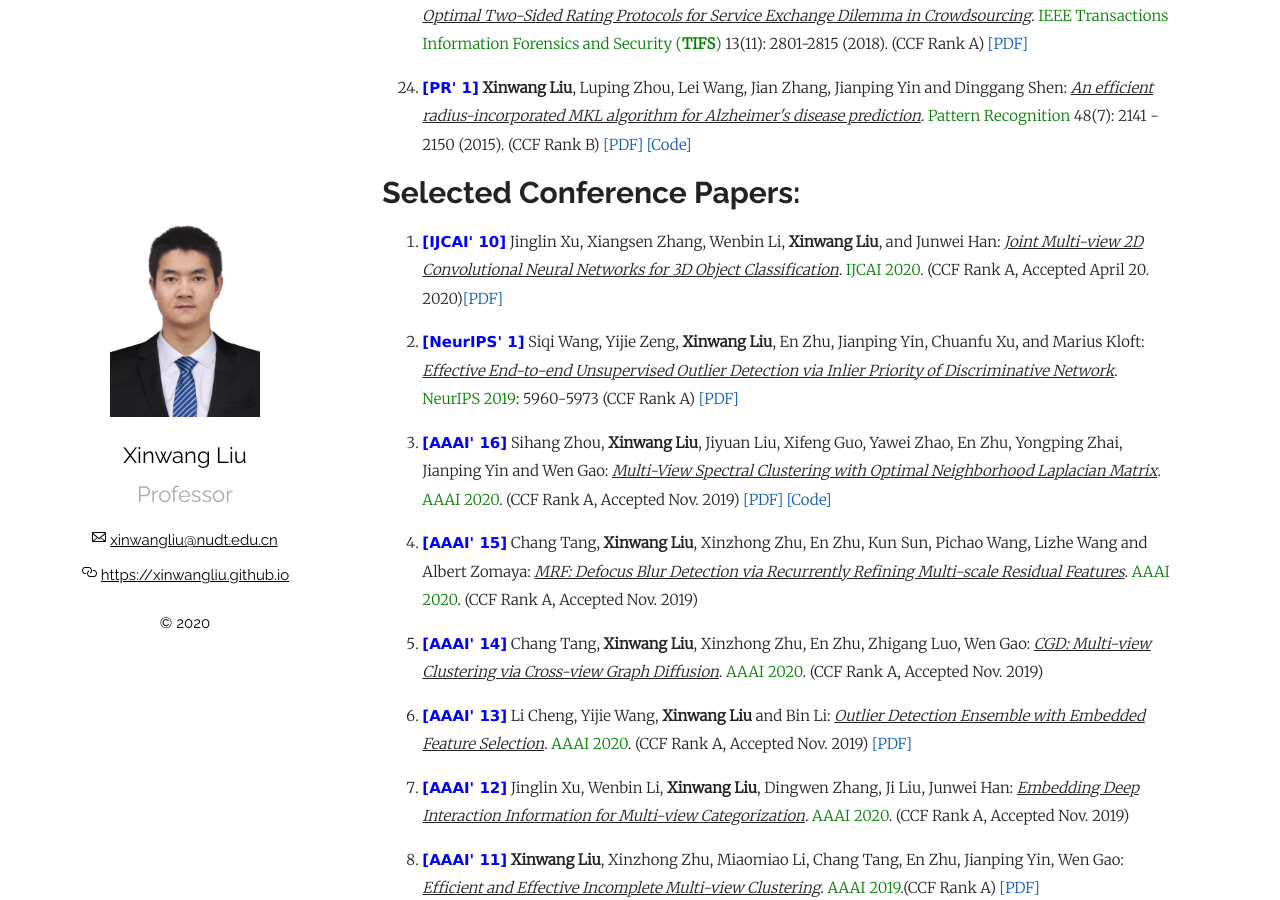
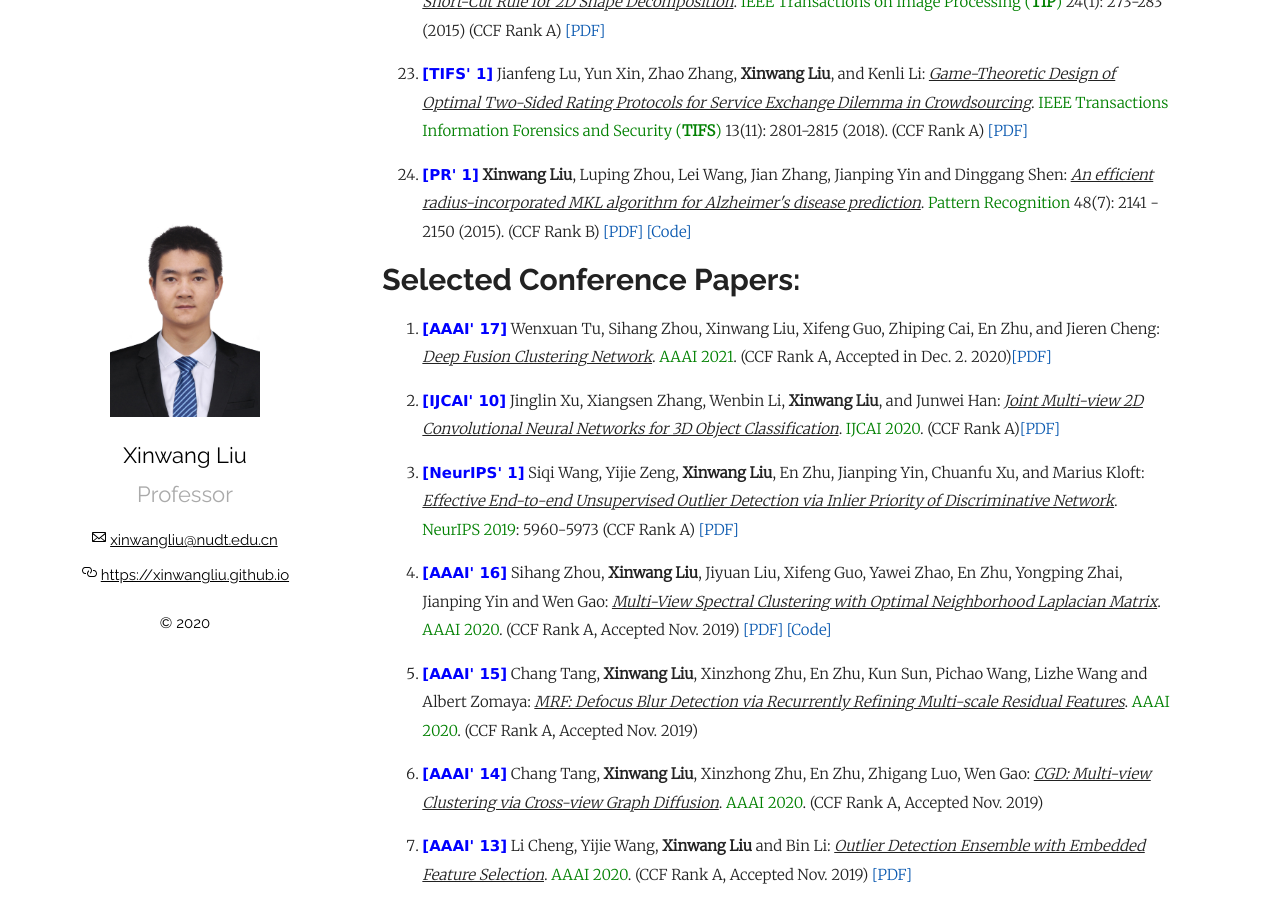
Before and after one commit to wx-liang/xinwangliu.github.io, a Jekyll site: the page built from index.md, in a window 1280 px wide and 900 px high, scrolled down 3574 px. Built offline with Jekyll 4.4.1, drawn with Linux system fonts in a browser that asks for light colours; our own code applies the rules of GitHub Pages for plain Markdown files; some of the changed text lies outside the part shown.

Commit message:
Update index.md

```diff
--- a/index.md
+++ b/index.md
@@ -4,6 +4,10 @@
 ---
 # News
 <ul>
+
+<p style="margin-top: 6px;"><li>[<font color="red">Dec 2, 2020</font>]  "<b>Hierarchical Multiple Kernel Clustering</b>" has been accepted by <font color="green">AAAI2021</font>.</li></p>
+
+<p style="margin-top: 6px;"><li>[<font color="red">Dec 2, 2020</font>]  "<b>Deep Fusion Clustering Network</b>" has been accepted by <font color="green">AAAI2021</font>.</li></p>
 
 <p style="margin-top: 6px;"><li>[<font color="red">Dec 2, 2020</font>]  "<b>Neighborhood Consensus Networks for Unsupervised Multi-view Outlier Detection</b>" has been accepted by <font color="green">AAAI2021</font>.</li></p>
 
@@ -105,7 +109,9 @@
 
 <ol>
 
-<p style="margin-top: 8px;"><li><font face="verdana" color="blue"><b>[IJCAI' 10]</b></font> Jinglin Xu, Xiangsen Zhang, Wenbin Li, <b>Xinwang Liu</b>, and Junwei Han: <i><u>Joint Multi-view 2D Convolutional Neural Networks for 3D Object Classification</u></i>. <font color="green">IJCAI 2020</font>. (CCF Rank A, Accepted April 20. 2020)<a href = "https://www.ijcai20.org/">[PDF]</a></li></p>
+ <p style="margin-top: 8px;"><li><font face="verdana" color="blue"><b>[AAAI' 17]</b></font> Wenxuan Tu, Sihang Zhou, Xinwang Liu, Xifeng Guo, Zhiping Cai, En Zhu, and Jieren Cheng: <i><u>Deep Fusion Clustering Network</u></i>. <font color="green">AAAI 2021</font>. (CCF Rank A, Accepted in Dec. 2. 2020)<a href = " https://github.com/xinwangliu/xinwangliu.github.io/blob/master/groupmember/Deep%20Fusion%20Clustering%20Network.pdf">[PDF]</a></li></p>
+
+<p style="margin-top: 8px;"><li><font face="verdana" color="blue"><b>[IJCAI' 10]</b></font> Jinglin Xu, Xiangsen Zhang, Wenbin Li, <b>Xinwang Liu</b>, and Junwei Han: <i><u>Joint Multi-view 2D Convolutional Neural Networks for 3D Object Classification</u></i>. <font color="green">IJCAI 2020</font>. (CCF Rank A)<a href = "https://www.ijcai20.org/">[PDF]</a></li></p>
 
 <p style="margin-top: 8px;"><li><font face="verdana" color="blue"><b>[NeurIPS' 1]</b></font> Siqi Wang, Yijie Zeng, <b>Xinwang Liu</b>, En Zhu, Jianping Yin, Chuanfu Xu, and Marius Kloft: <i><u>Effective End-to-end Unsupervised Outlier Detection via Inlier Priority of Discriminative Network</u></i>. <font color="green">NeurIPS 2019</font>: 5960-5973 (CCF Rank A) <a href = "http://papers.nips.cc/paper/8830-effective-end-to-end-unsupervised-outlier-detection-via-inlier-priority-of-discriminative-network.pdf">[PDF]</a></li></p>
 
```
